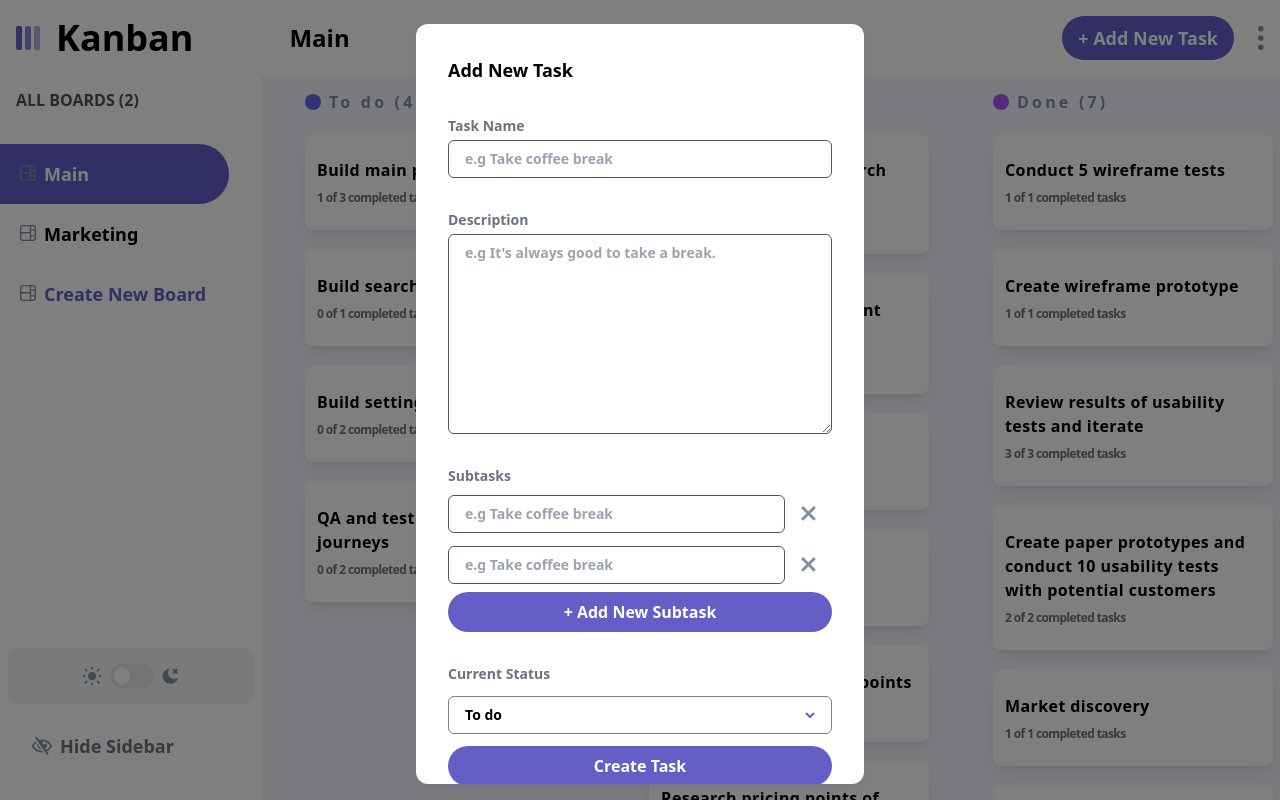
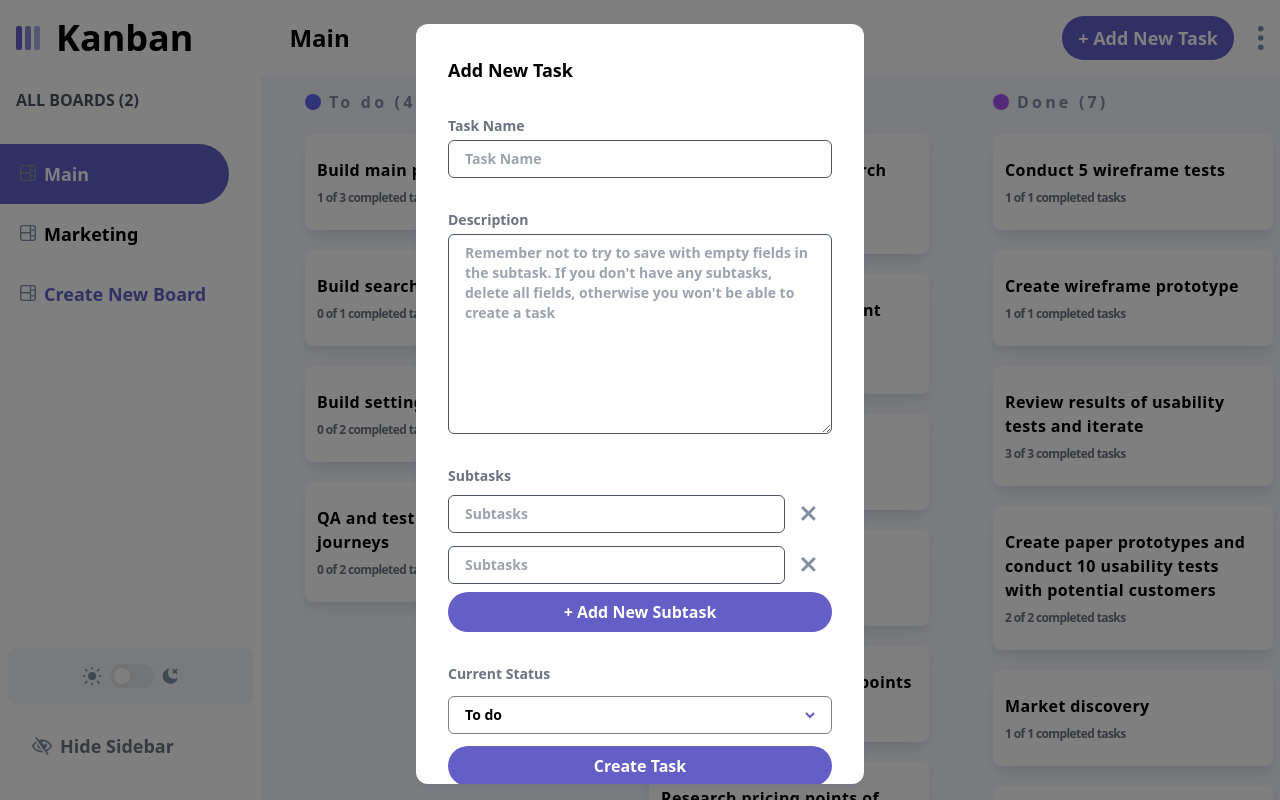
Before and after one commit to LauraAndradd/my-react-app, a React (Vite) app: page / in a window 1280 px wide. Both pictures are taken after a click on the button "+ Add New Task". Built offline with nearby package versions, Linux system fonts and the light colour scheme.

Commit message:
ultimos ajustes

```diff
--- a/src/components/Header.jsx
+++ b/src/components/Header.jsx
@@ -33,7 +33,7 @@ function Header({setBoardModalOpen, boardModalOpen}) {
         setIsElipsisOpen(false)
     }
 
-    const onDeleteBtnClick = () => {
+    const onDeleteBtnClick = (e) => {
         dispatch(boardsSlice.actions.deleteBoard())
         dispatch(boardsSlice.actions.setBoardActive({index : 0}))
         setIsDeleteModalOpen(false)
@@ -67,11 +67,13 @@ function Header({setBoardModalOpen, boardModalOpen}) {
 
             <div className = 'flex space-x-4 items-center md:space-x-6'>
                 <button
+                className=' hidden md:block button'
                 onClick={() => {
                     setOpenAddEditTask(state => !state)
                 }}
-                className=' hidden md:block button'>
+                >
                     + Add New Task
+
                 </button>
 
                 <button
@@ -87,14 +89,14 @@ function Header({setBoardModalOpen, boardModalOpen}) {
                     setIsElipsisOpen(state => !state)
                 }} alt="elipsis" className='cursor-pointer h-6' />
 
-                {isElipsisOpen && <ElipsisMenu setOpenDeleteModal={setOpenDeleteModal} setOpenEditModal={setOpenEditModal} type='Boards' />}
+                {isElipsisOpen && <ElipsisMenu type='Boards' setOpenDeleteModal={setOpenDeleteModal} setOpenEditModal={setOpenEditModal} />}
 
             </div>
             </header>
 
             {openDropdown && <HeaderDropdown setBoardModalOpen={setBoardModalOpen} setOpenDropdown={setOpenDropdown}/>}
 
-            {boardModalOpen && <AddEditBoardModal setBoardModalOpen={setBoardModalOpen} type={boadType} />}
+            {boardModalOpen && <AddEditBoardModal type={boadType} setBoardModalOpen={setBoardModalOpen} />}
 
             {openAddEditTask && <AddEditTaskModal setOpenAddEditTask={setOpenAddEditTask} device = 'mobile' type='add'/>}
 
--- a/src/data/data.json
+++ b/src/data.json
@@ -325,7 +325,7 @@
             {
               "title": "Share on Show HN",
               "description": "",
-              "status": "To do",
+              "status": "",
               "subtasks": [
                 {
                   "title": "Draft out HN post",
@@ -344,7 +344,7 @@
             {
               "title": "Write launch article to publish on multiple channels",
               "description": "",
-              "status": "To do",
+              "status": "",
               "subtasks": [
                 {
                   "title": "Write article",
--- a/src/modals/AddEditTaskModal.jsx
+++ b/src/modals/AddEditTaskModal.jsx
@@ -2,7 +2,7 @@ import React, { useState } from 'react'
 import { v4 as uuidv4 } from 'uuid'
 import crossIcon from '../assets/icon-cross.svg'
 import { useSelector, useDispatch } from 'react-redux'
-import boardsSlice from '../redux/boardsSlice'
+import  boardsSlice  from '../redux/boardsSlice';
 
 function AddEditTaskModal({type, device , setOpenAddEditTask , setIsTaskModalOpen , taskIndex , prevColIndex = 0 , }) {
 
@@ -13,6 +13,7 @@ function AddEditTaskModal({type, device , setOpenAddEditTask , setIsTaskModalOpe
     const [isValid, setIsValid] = useState(true)
 
     const board = useSelector((state) => state.boards).find((board) => board.isActive)
+
     const columns = board.columns
     const col = columns.find((col , index) => index === prevColIndex)
 
@@ -22,8 +23,8 @@ function AddEditTaskModal({type, device , setOpenAddEditTask , setIsTaskModalOpe
     const [newColIndex, setNewColIndex] = useState(prevColIndex)
     const [subtasks, setSubtasks] = useState(
         [
-            { title : '', isCompleted : false , id : uuidv4() },
-            { title : '', isCompleted : false , id : uuidv4() },
+            { title : "", isCompleted : false , id : uuidv4() },
+            { title : "", isCompleted : false , id : uuidv4() },
         ]
     )
 
@@ -70,13 +71,15 @@ function AddEditTaskModal({type, device , setOpenAddEditTask , setIsTaskModalOpe
         return true
       }
 
+
     const onSubmit = (type) => {
+        console.log(type)
         if(type === 'add'){
             dispatch(boardsSlice.actions.addTask({
                 title,
+                status,
                 description,
                 subtasks,
-                status,
                 newColIndex
             }))
         } else {
@@ -120,7 +123,8 @@ function AddEditTaskModal({type, device , setOpenAddEditTask , setIsTaskModalOpe
                 onChange={(e) => setTitle(e.target.value)}
                 className='bg-transparent px-4 py-2 outline-none focus:border-0 rounded-md text-sm border border-gray-600 focus:outline-[#635fc7] ring-0 '
                 type="text"
-                placeholder='e.g Take coffee break'/>
+                placeholder='Task Name'
+                id="task-name-input"/>
             </div>
 
             {/*Description*/}
@@ -132,7 +136,7 @@ function AddEditTaskModal({type, device , setOpenAddEditTask , setIsTaskModalOpe
                 value={description}
                 onChange={(e) => setDescription(e.target.value)}
                 className='bg-transparent px-4 py-2 outline-none focus:border-0 min-h-[200px] rounded-md text-sm border border-gray-600 focus:outline-[#635fc7] ring-0 '
-                placeholder= "e.g It's always good to take a break."/>
+                placeholder= "Remember not to try to save with empty fields in the subtask. If you don't have any subtasks, delete all fields, otherwise you won't be able to create a task"/>
             </div>
 
             {/*Subtask Section*/}
@@ -151,7 +155,7 @@ function AddEditTaskModal({type, device , setOpenAddEditTask , setIsTaskModalOpe
                             type="text"
                             value={subtask.title}
                             className='bg-transparent outline-none focus:border-0 border flex-grow px-4 py-2 rounded-md text-sm border-gray-600 focus:outline-[#635fc7]'
-                            placeholder='e.g Take coffee break'/>
+                            placeholder='Subtasks'/>
                             <img onClick={() => {
                                 onDelete(subtask.id)
                             }}
@@ -163,7 +167,7 @@ function AddEditTaskModal({type, device , setOpenAddEditTask , setIsTaskModalOpe
                 <button onClick={() => {
                     setSubtasks((state) => [
                         ...state,
-                        { title : '', isCompleted : false , id : uuidv4() },
+                        { title : "", isCompleted : false , id : uuidv4() },
                     ])
                 }}
                 className='w-full items-center dark:text-[#635fc7] dark:bg-white text-white bg-[#635fc7] py-2 rounded-full'>
@@ -179,7 +183,7 @@ function AddEditTaskModal({type, device , setOpenAddEditTask , setIsTaskModalOpe
                 </label>
                 <select
                 value={status}
-                onChange={onChangeStatus}
+                onChange={(e) => onChangeStatus(e)}
                 className="select-status flex flex-grow px-4 py-2 rounded-md text-sm bg-transparent focus:border-0  border border-gray-300 focus:outline-[#635fc7] outline-none">
                     { columns.map((column , index) => (
                         <option value={column.name}
@@ -198,7 +202,7 @@ function AddEditTaskModal({type, device , setOpenAddEditTask , setIsTaskModalOpe
                     }
                 }}
                 className=' w-full items-center text-white bg-[#635fc7] py-2 rounded-full '>
-                    { type === 'edit' ? 'Save Edit' : 'Create Task' }
+                    { type === "edit" ? 'Save Edit' : 'Create Task' }
                 </button>
             </div>
         </div>
--- a/src/redux/boardsSlice.js
+++ b/src/redux/boardsSlice.js
@@ -1,5 +1,5 @@
 import { createSlice } from "@reduxjs/toolkit";
-import data from '../data/data.json'
+import data from '../data.json'
 
 const boardsSlice = createSlice({
     name: 'boards',
```
